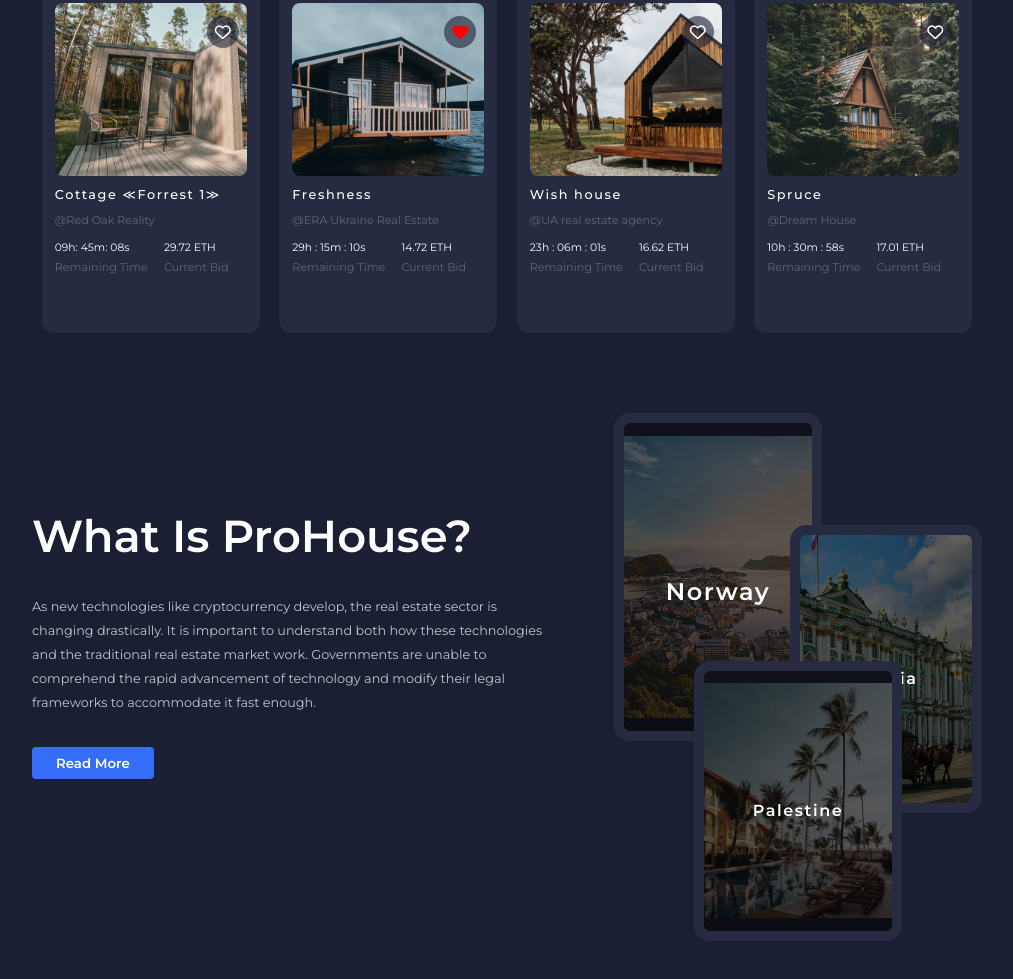
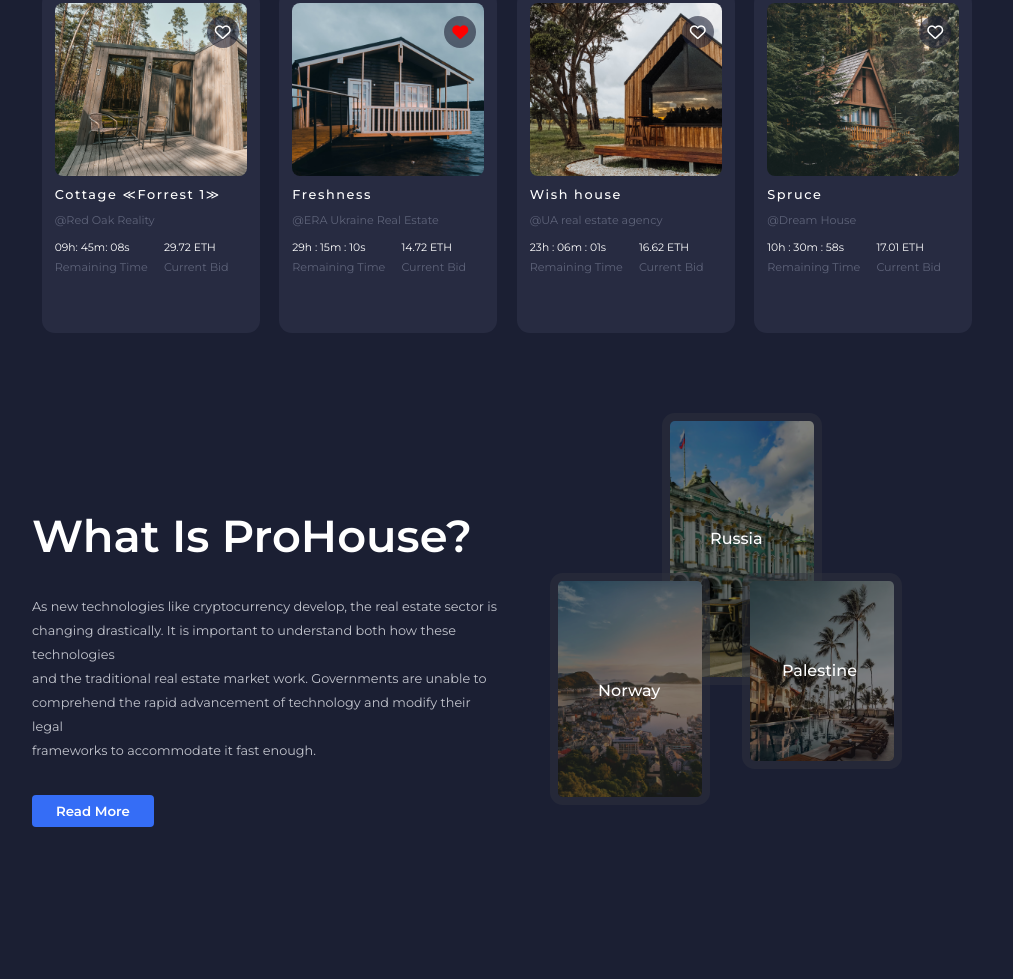
Before and after one commit to nayemislam2124/pro-house-estate, a plain HTML site: page index.html in a window 1280 px wide. Shown: the part 882-1861 px from the top of the page, without its empty margins (133-1146 px from the left). After the commit the page ends 1789 px from the top, so only its background shows below. Drawn offline with Linux system fonts and the light colour scheme.

Commit message:
some design added

```diff
--- a/index.html
+++ b/index.html
@@ -199,13 +199,20 @@
                         <button>Read More</button>
                     </div>
                     <div class="section-2-image-container">
-                        <div class="section-2-image-1"><p>Norway</p></div>
-                        <div class="section-2-image-2"><p>Palestine</p></div>
-                        <div class="section-2-image-3"><p>Russia</p></div>
+                        <div class="section-2-image-1">
+                            <img src="images/norway.png" alt="">
+                            <p>Norway</p></div>
+                        <div class="section-2-image-2">
+                            <img src="images/palestine.png" alt="">
+                            <p>Palestine</p></div>
+                        <div class="section-2-image-3">
+                            <img src="images/russia.png" alt="">
+                            <p>Russia</p></div>
                     </div>
                 </div>
             </section>
             <!-- section 2 end -->
+
         </main>
     <!-- main section end -->
 </body>
--- a/style.css
+++ b/style.css
@@ -328,6 +328,7 @@
 /* section 2 start  */
 .section-2-container{
     max-width:950px;
+    height:max-content;
     display:flex;
     justify-content:space-between;
     align-items:start;
@@ -363,73 +364,62 @@
     background-color:transparent;
     border:1px solid #356DF6;
 }
-.section-2-image-1{
-    width:13rem;
-    height:41vh;
-    background-image: linear-gradient(rgba(0, 0, 0, 0.60),rgba(0, 0, 0, 0.70)) , url("images/norway.png");
-    background-repeat:no-repeat;
-    background-size:100%;
-    background-position:center center;
-    background-color:#272b41;
-    border-radius:1rem;
-    border:10px solid #272b41;
+.section-2-image-container{
+    display:flex;
+}
+.section-2-image-1 img{
+    width:10rem;
+    border:.5rem solid #5e63797e;
+    filter:brightness(50%);
+    border-radius:.8rem;
+    z-index:6;
     position:relative;
-    right:10rem;
-    z-index:2;
+    top:10rem;
+    left:3rem;
 }
 .section-2-image-1 p{
     position:relative;
-    top:50%;
-    text-align:center;
-    font-weight:600;
-    font-size:1.5rem;
-    letter-spacing:.1rem;
+    bottom:8rem;
+    left:2.5rem;
+    font-weight:500;
+    z-index:10;
+    position:relative;
+    top:2rem;
+    left:6rem;
 }
-.section-2-image-2{
-    width:13rem;
-    height:35vh;
-    background-image: linear-gradient(rgba(0, 0, 0, 0.60),rgba(0, 0, 0, 0.70)) , url("images/palestine.png");
-    background-repeat:no-repeat;
-    background-size:100%;
-    background-position:center center;
-    background-color:#272b41;
-    border-radius:1rem;
-    border:10px solid #272b41;
+.section-2-image-2 img{
+    width:10rem;
+    border:.5rem solid #5e63797e;
+    filter:brightness(50%);
+    border-radius:.8rem;
     position:relative;
-    right:5rem;
-    bottom:5rem;
-    z-index:4;
+    left:5rem;
+    top:10rem;
+    z-index:2;
 }
 .section-2-image-2 p{
     position:relative;
-    text-align:center;
-    top:50%;
-    font-weight:600;
-    letter-spacing:.1rem;
+    top:3rem;
+    left:7.5rem;
+    font-weight:500;
+    z-index:10;
 }
-.section-2-image-3{
-    width:12rem;
-    height:36vh;
-    background-image: linear-gradient(rgba(0, 0, 0, 0.60),rgba(0, 0, 0, 0.70)) , url("images/russia.png");
-    background-repeat:no-repeat;
-    background-size:100%;
-    background-position:center center;
-    background-color:#272b41;
-    border-radius:1rem;
-    border:10px solid #272b41;
+.section-2-image-3 img{
+    width:10rem;
+    border:.5rem solid #5e63797e;
+    filter:brightness(50%);
+    border-radius:.8rem;
     position:relative;
-    bottom:31rem;
-    left:1rem;
-    z-index:2;
+    right:10rem;
+    z-index:-1;
 }
 .section-2-image-3 p{
     position:relative;
-    text-align:center;
-    top:50%;
-    font-weight:600;
-    letter-spacing:.1rem;
+    bottom:10rem;
+    right:7rem;
+    font-weight:500;
 }
-/* section 2 end */
+/* section 2 end  */
 /* responsive design mobile approaches start  */
 @media screen and (max-width: 992px){
     .menu-list{
@@ -501,5 +491,16 @@
     .section-1-image-1{
         width:auto;
     }
+    .section-2-container{
+        flex-direction:column;
+        gap:2rem;
+    }
+    .section-2-text-container{
+        width:90%;
+        margin:0rem auto;
+    }
+    .section-2-image-container{
+        margin:5rem auto;
+    }
 }
 /* responsive design mobile approaches end */
```
